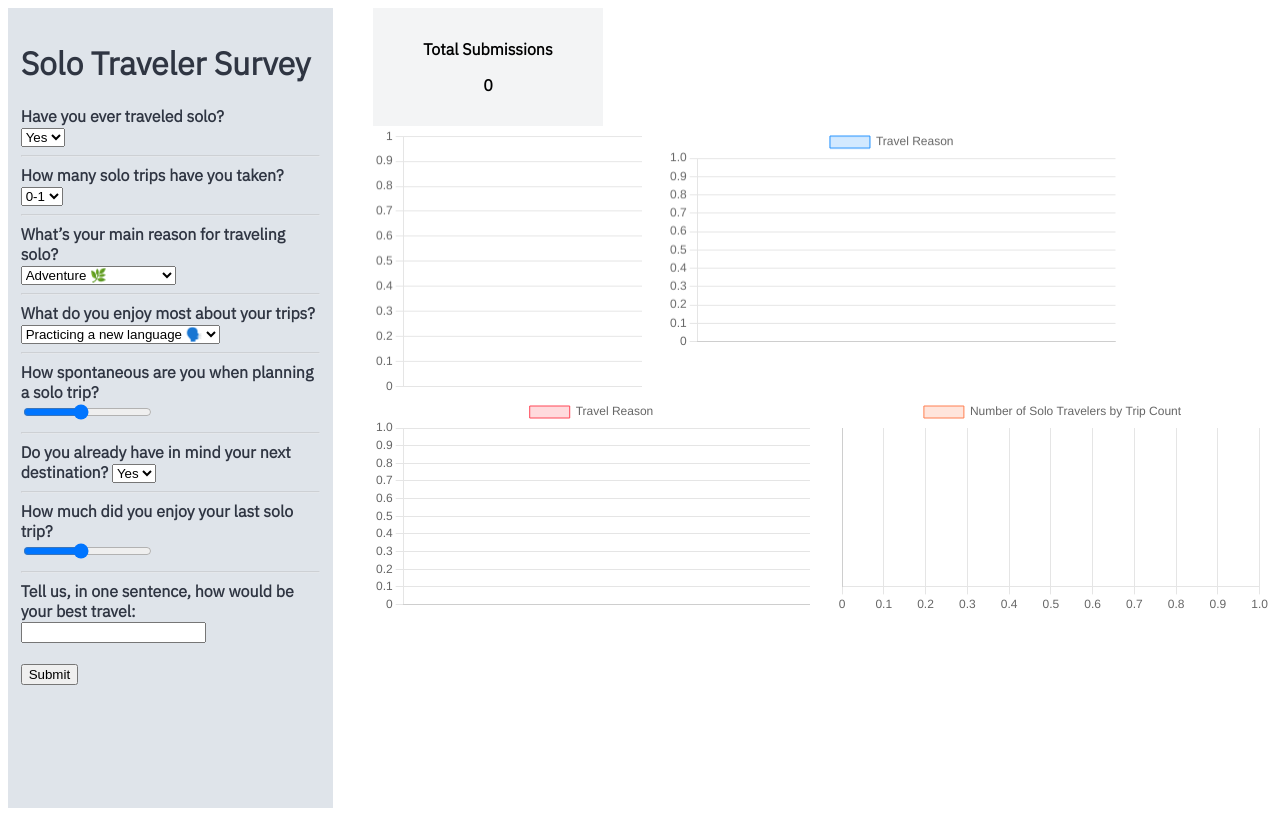
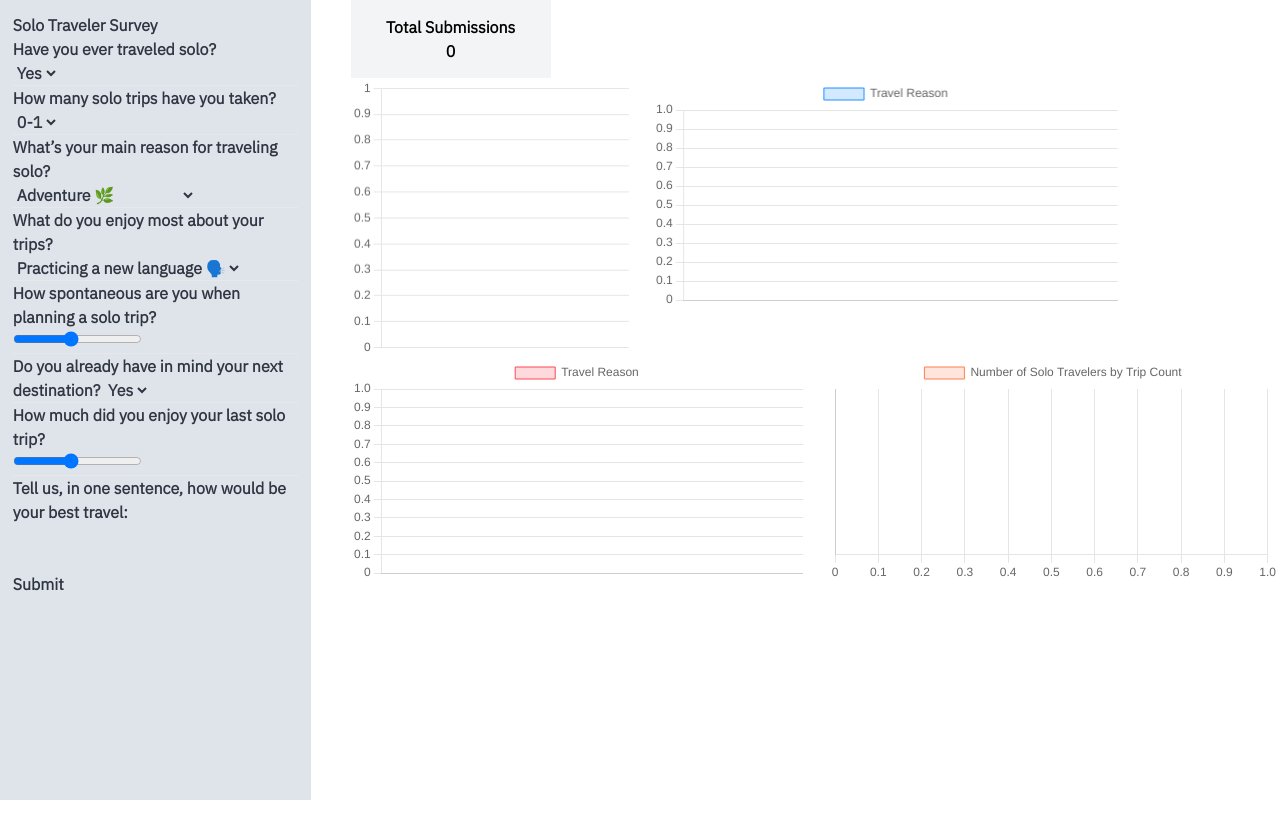
Before and after one commit to veronicadeleonh/solo-traveler-survey, a Flask app: page / in a window 1280 px wide. Run offline with Flask 3, Linux system fonts and the light colour scheme; data that the repository does not hold is empty; parts of the project's set-up code (start-up, migrations or seed data) failed here and were passed over.

Commit message:
tailwind installation

```diff
--- a/static/css/style.css
+++ b/static/css/style.css
@@ -0,0 +1,232 @@
+/*! tailwindcss v4.0.8 | MIT License | https://tailwindcss.com */
+@layer theme, base, components, utilities;
+@layer theme {
+  :root, :host {
+    --font-sans: ui-sans-serif, system-ui, sans-serif, "Apple Color Emoji",
+      "Segoe UI Emoji", "Segoe UI Symbol", "Noto Color Emoji";
+    --font-mono: ui-monospace, SFMono-Regular, Menlo, Monaco, Consolas, "Liberation Mono",
+      "Courier New", monospace;
+    --default-font-family: var(--font-sans);
+    --default-font-feature-settings: var(--font-sans--font-feature-settings);
+    --default-font-variation-settings: var(
+      --font-sans--font-variation-settings
+    );
+    --default-mono-font-family: var(--font-mono);
+    --default-mono-font-feature-settings: var(
+      --font-mono--font-feature-settings
+    );
+    --default-mono-font-variation-settings: var(
+      --font-mono--font-variation-settings
+    );
+  }
+}
+@layer base {
+  *, ::after, ::before, ::backdrop, ::file-selector-button {
+    box-sizing: border-box;
+    margin: 0;
+    padding: 0;
+    border: 0 solid;
+  }
+  html, :host {
+    line-height: 1.5;
+    -webkit-text-size-adjust: 100%;
+    tab-size: 4;
+    font-family: var( --default-font-family, ui-sans-serif, system-ui, sans-serif, "Apple Color Emoji", "Segoe UI Emoji", "Segoe UI Symbol", "Noto Color Emoji" );
+    font-feature-settings: var(--default-font-feature-settings, normal);
+    font-variation-settings: var( --default-font-variation-settings, normal );
+    -webkit-tap-highlight-color: transparent;
+  }
+  body {
+    line-height: inherit;
+  }
+  hr {
+    height: 0;
+    color: inherit;
+    border-top-width: 1px;
+  }
+  abbr:where([title]) {
+    -webkit-text-decoration: underline dotted;
+    text-decoration: underline dotted;
+  }
+  h1, h2, h3, h4, h5, h6 {
+    font-size: inherit;
+    font-weight: inherit;
+  }
+  a {
+    color: inherit;
+    -webkit-text-decoration: inherit;
+    text-decoration: inherit;
+  }
+  b, strong {
+    font-weight: bolder;
+  }
+  code, kbd, samp, pre {
+    font-family: var( --default-mono-font-family, ui-monospace, SFMono-Regular, Menlo, Monaco, Consolas, "Liberation Mono", "Courier New", monospace );
+    font-feature-settings: var( --default-mono-font-feature-settings, normal );
+    font-variation-settings: var( --default-mono-font-variation-settings, normal );
+    font-size: 1em;
+  }
+  small {
+    font-size: 80%;
+  }
+  sub, sup {
+    font-size: 75%;
+    line-height: 0;
+    position: relative;
+    vertical-align: baseline;
+  }
+  sub {
+    bottom: -0.25em;
+  }
+  sup {
+    top: -0.5em;
+  }
+  table {
+    text-indent: 0;
+    border-color: inherit;
+    border-collapse: collapse;
+  }
+  :-moz-focusring {
+    outline: auto;
+  }
+  progress {
+    vertical-align: baseline;
+  }
+  summary {
+    display: list-item;
+  }
+  ol, ul, menu {
+    list-style: none;
+  }
+  img, svg, video, canvas, audio, iframe, embed, object {
+    display: block;
+    vertical-align: middle;
+  }
+  img, video {
+    max-width: 100%;
+    height: auto;
+  }
+  button, input, select, optgroup, textarea, ::file-selector-button {
+    font: inherit;
+    font-feature-settings: inherit;
+    font-variation-settings: inherit;
+    letter-spacing: inherit;
+    color: inherit;
+    border-radius: 0;
+    background-color: transparent;
+    opacity: 1;
+  }
+  :where(select:is([multiple], [size])) optgroup {
+    font-weight: bolder;
+  }
+  :where(select:is([multiple], [size])) optgroup option {
+    padding-inline-start: 20px;
+  }
+  ::file-selector-button {
+    margin-inline-end: 4px;
+  }
+  ::placeholder {
+    opacity: 1;
+    color: color-mix(in oklab, currentColor 50%, transparent);
+  }
+  textarea {
+    resize: vertical;
+  }
+  ::-webkit-search-decoration {
+    -webkit-appearance: none;
+  }
+  ::-webkit-date-and-time-value {
+    min-height: 1lh;
+    text-align: inherit;
+  }
+  ::-webkit-datetime-edit {
+    display: inline-flex;
+  }
+  ::-webkit-datetime-edit-fields-wrapper {
+    padding: 0;
+  }
+  ::-webkit-datetime-edit, ::-webkit-datetime-edit-year-field, ::-webkit-datetime-edit-month-field, ::-webkit-datetime-edit-day-field, ::-webkit-datetime-edit-hour-field, ::-webkit-datetime-edit-minute-field, ::-webkit-datetime-edit-second-field, ::-webkit-datetime-edit-millisecond-field, ::-webkit-datetime-edit-meridiem-field {
+    padding-block: 0;
+  }
+  :-moz-ui-invalid {
+    box-shadow: none;
+  }
+  button, input:where([type="button"], [type="reset"], [type="submit"]), ::file-selector-button {
+    appearance: button;
+  }
+  ::-webkit-inner-spin-button, ::-webkit-outer-spin-button {
+    height: auto;
+  }
+  [hidden]:where(:not([hidden="until-found"])) {
+    display: none !important;
+  }
+}
+@layer utilities {
+  .visible {
+    visibility: visible;
+  }
+  .absolute {
+    position: absolute;
+  }
+  .relative {
+    position: relative;
+  }
+  .static {
+    position: static;
+  }
+  .block {
+    display: block;
+  }
+  .flex {
+    display: flex;
+  }
+  .hidden {
+    display: none;
+  }
+  .inline-block {
+    display: inline-block;
+  }
+  .table {
+    display: table;
+  }
+  .flex-grow {
+    flex-grow: 1;
+  }
+  .transform {
+    transform: var(--tw-rotate-x) var(--tw-rotate-y) var(--tw-rotate-z) var(--tw-skew-x) var(--tw-skew-y);
+  }
+  .border {
+    border-style: var(--tw-border-style);
+    border-width: 1px;
+  }
+}
+@property --tw-rotate-x {
+  syntax: "*";
+  inherits: false;
+  initial-value: rotateX(0);
+}
+@property --tw-rotate-y {
+  syntax: "*";
+  inherits: false;
+  initial-value: rotateY(0);
+}
+@property --tw-rotate-z {
+  syntax: "*";
+  inherits: false;
+  initial-value: rotateZ(0);
+}
+@property --tw-skew-x {
+  syntax: "*";
+  inherits: false;
+  initial-value: skewX(0);
+}
+@property --tw-skew-y {
+  syntax: "*";
+  inherits: false;
+  initial-value: skewY(0);
+}
+@property --tw-border-style {
+  syntax: "*";
+  inherits: false;
+  initial-value: solid;
+}
--- /dev/null
+++ b/static/css/tailwind.css
@@ -0,0 +1 @@
+@import "tailwindcss";
--- a/templates/index.html
+++ b/templates/index.html
@@ -11,6 +11,8 @@
     <title>Solo traveler Survey</title>
 
     <link rel="stylesheet" href="{{ url_for('static', filename='css/custom.css') }}">
+    <link href="{{ url_for('static', filename='css/style.css') }}" rel="stylesheet">
+
 
     <link rel="preconnect" href="https://fonts.googleapis.com">
     <link rel="preconnect" href="https://fonts.gstatic.com" crossorigin>
```
Also changed, not shown: package.json (added, +24 -0 lines), package-lock.json (added), 1 other file.
